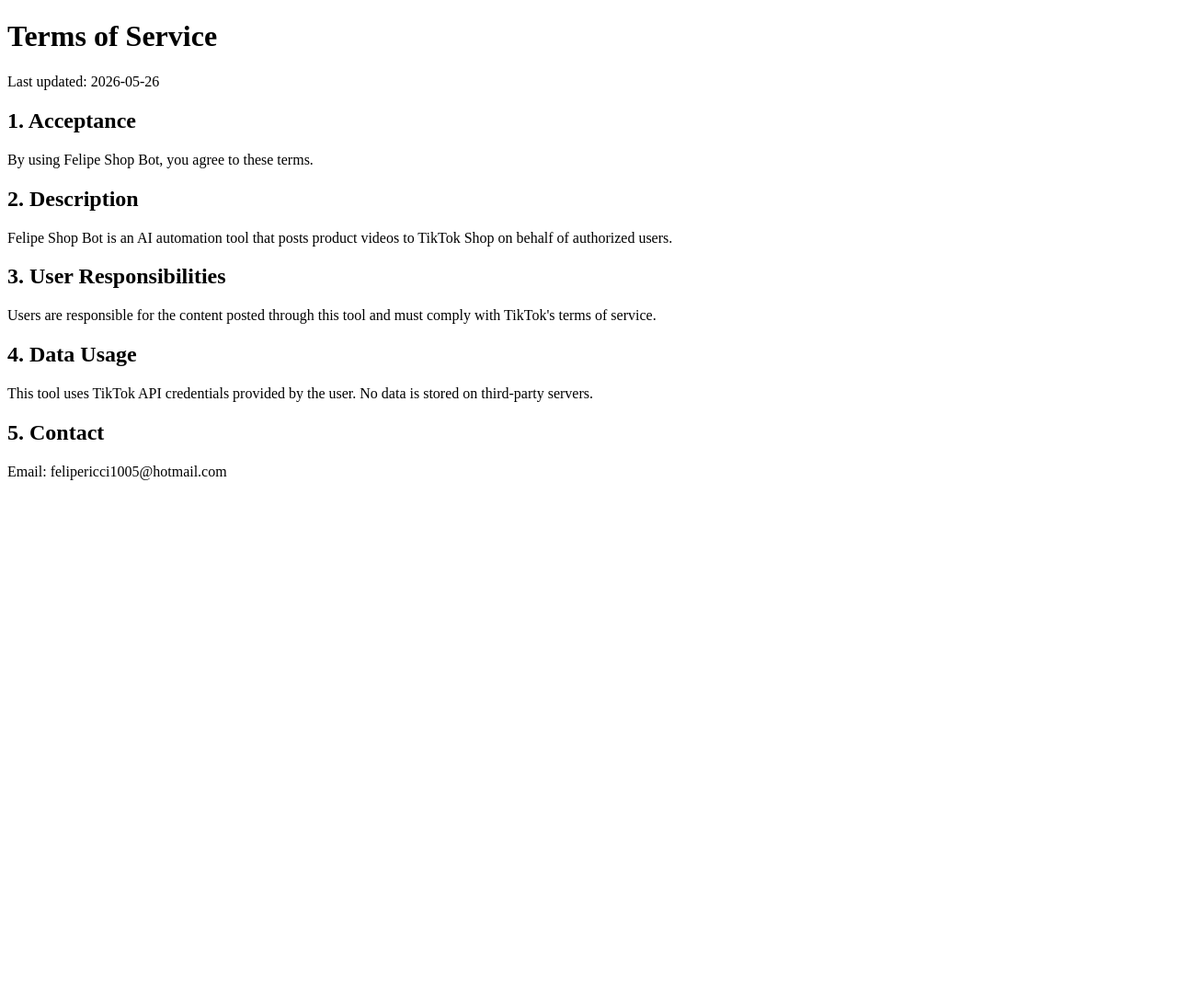
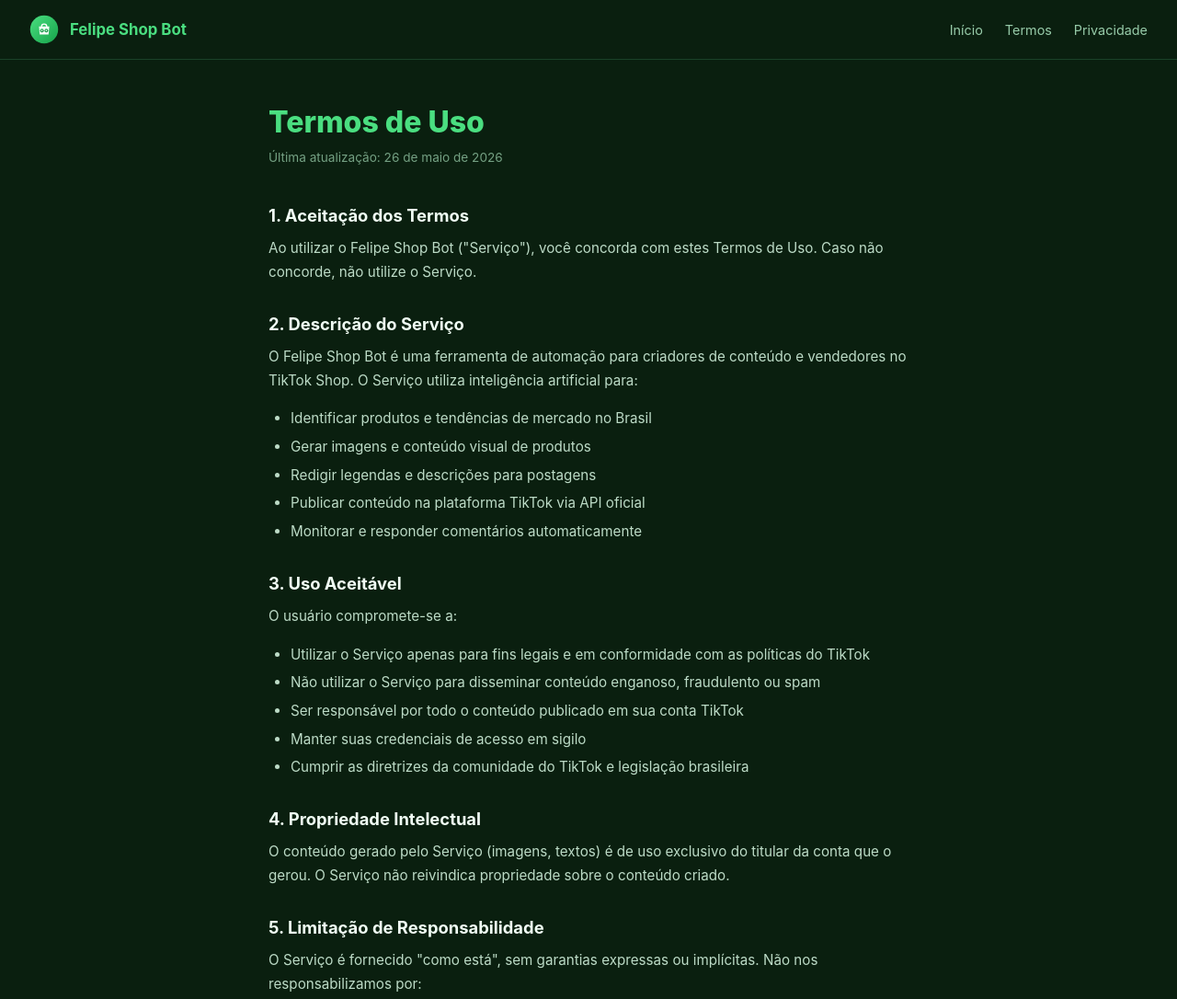
Before and after one commit to felipericci1005/felipericci1005.github.io, a plain HTML site: page terms.html in a window 1280 px wide. Shown: the top 1086 px of the page at 92% size. Before the commit the page ends 800 px from the top, so only its background shows below. Drawn offline with Linux system fonts and the light colour scheme.

Commit message:
feat: green-themed terms page

```diff
--- a/terms.html
+++ b/terms.html
@@ -1 +1,128 @@
-<!DOCTYPE html><html><head><meta charset="UTF-8"><title>Terms of Service - Felipe Shop Bot</title></head><body><h1>Terms of Service</h1><p>Last updated: 2026-05-26</p><h2>1. Acceptance</h2><p>By using Felipe Shop Bot, you agree to these terms.</p><h2>2. Description</h2><p>Felipe Shop Bot is an AI automation tool that posts product videos to TikTok Shop on behalf of authorized users.</p><h2>3. User Responsibilities</h2><p>Users are responsible for the content posted through this tool and must comply with TikTok's terms of service.</p><h2>4. Data Usage</h2><p>This tool uses TikTok API credentials provided by the user. No data is stored on third-party servers.</p><h2>5. Contact</h2><p>Email: felipericci1005@hotmail.com</p></body></html>
+<!DOCTYPE html>
+<html lang="pt-BR">
+<head>
+  <meta charset="UTF-8">
+  <meta name="viewport" content="width=device-width, initial-scale=1.0">
+  <title>Termos de Uso — Felipe Shop Bot</title>
+  <style>
+  :root {
+    --green-50:#f0fdf4;--green-100:#dcfce7;--green-200:#bbf7d0;
+    --green-400:#4ade80;--green-500:#22c55e;--green-600:#16a34a;
+    --green-700:#15803d;--green-800:#166534;--dark:#0a1f0f;
+    --dark-card:#0f2a15;--dark-border:#1a4228;
+  }
+  *{box-sizing:border-box;margin:0;padding:0}
+  body{font-family:-apple-system,BlinkMacSystemFont,'Segoe UI',sans-serif;background:var(--dark);color:var(--green-50);min-height:100vh}
+  nav{display:flex;align-items:center;justify-content:space-between;padding:1rem 2rem;border-bottom:1px solid var(--dark-border);background:rgba(10,31,15,0.95)}
+  .nav-logo{display:flex;align-items:center;gap:.75rem;text-decoration:none}
+  .nav-logo-text{font-size:1.05rem;font-weight:700;color:var(--green-400)}
+  .nav-links{display:flex;gap:1.5rem}
+  .nav-links a{color:var(--green-200);text-decoration:none;font-size:.9rem;opacity:.8;transition:opacity .2s}
+  .nav-links a:hover{opacity:1;color:var(--green-400)}
+  .container{max-width:760px;margin:0 auto;padding:3rem 2rem}
+  h1{font-size:2rem;font-weight:800;color:var(--green-400);margin-bottom:.5rem}
+  .date{color:var(--green-200);opacity:.6;font-size:.85rem;margin-bottom:2.5rem}
+  h2{font-size:1.15rem;font-weight:700;color:var(--green-300);margin:2rem 0 .75rem}
+  p{line-height:1.7;color:var(--green-100);opacity:.85;margin-bottom:1rem;font-size:.95rem}
+  ul{padding-left:1.5rem;margin-bottom:1rem}
+  li{line-height:1.7;color:var(--green-100);opacity:.85;font-size:.95rem;margin-bottom:.3rem}
+  a{color:var(--green-400);text-decoration:none}
+  a:hover{text-decoration:underline}
+  .card{background:var(--dark-card);border:1px solid var(--dark-border);border-radius:12px;padding:1.5rem;margin:1.5rem 0}
+  footer{border-top:1px solid var(--dark-border);padding:1.5rem;text-align:center;color:var(--green-200);opacity:.6;font-size:.85rem;margin-top:3rem}
+  @media(max-width:600px){.container{padding:2rem 1rem}.nav-links{gap:1rem}}
+</style>
+</head>
+<body>
+<nav>
+  <a href="/" class="nav-logo">
+    <svg width="32" height="32" viewBox="0 0 80 80" xmlns="http://www.w3.org/2000/svg">
+  <defs>
+    <linearGradient id="gl1" x1="0%" y1="0%" x2="100%" y2="100%">
+      <stop offset="0%" stop-color="#4ade80"/><stop offset="100%" stop-color="#16a34a"/>
+    </linearGradient>
+    <linearGradient id="gl2" x1="0%" y1="0%" x2="100%" y2="100%">
+      <stop offset="0%" stop-color="#22c55e"/><stop offset="100%" stop-color="#15803d"/>
+    </linearGradient>
+  </defs>
+  <circle cx="40" cy="40" r="38" fill="url(#gl1)"/>
+  <path d="M26 32 L28 54 L52 54 L54 32 Z" fill="white" opacity="0.95"/>
+  <path d="M33 32 C33 23 47 23 47 32" fill="none" stroke="white" stroke-width="3.5" stroke-linecap="round"/>
+  <circle cx="34" cy="43" r="5" fill="url(#gl2)"/>
+  <circle cx="46" cy="43" r="5" fill="url(#gl2)"/>
+  <circle cx="34" cy="43" r="2" fill="white"/>
+  <circle cx="46" cy="43" r="2" fill="white"/>
+</svg>
+    <span class="nav-logo-text">Felipe Shop Bot</span>
+  </a>
+  <div class="nav-links">
+    <a href="/">Início</a>
+    <a href="/terms.html">Termos</a>
+    <a href="/privacy.html">Privacidade</a>
+  </div>
+</nav>
+<div class="container">
+  <h1>Termos de Uso</h1>
+  <p class="date">Última atualização: 26 de maio de 2026</p>
+
+  <h2>1. Aceitação dos Termos</h2>
+  <p>Ao utilizar o Felipe Shop Bot ("Serviço"), você concorda com estes Termos de Uso. Caso não concorde, não utilize o Serviço.</p>
+
+  <h2>2. Descrição do Serviço</h2>
+  <p>O Felipe Shop Bot é uma ferramenta de automação para criadores de conteúdo e vendedores no TikTok Shop. O Serviço utiliza inteligência artificial para:</p>
+  <ul>
+    <li>Identificar produtos e tendências de mercado no Brasil</li>
+    <li>Gerar imagens e conteúdo visual de produtos</li>
+    <li>Redigir legendas e descrições para postagens</li>
+    <li>Publicar conteúdo na plataforma TikTok via API oficial</li>
+    <li>Monitorar e responder comentários automaticamente</li>
+  </ul>
+
+  <h2>3. Uso Aceitável</h2>
+  <p>O usuário compromete-se a:</p>
+  <ul>
+    <li>Utilizar o Serviço apenas para fins legais e em conformidade com as políticas do TikTok</li>
+    <li>Não utilizar o Serviço para disseminar conteúdo enganoso, fraudulento ou spam</li>
+    <li>Ser responsável por todo o conteúdo publicado em sua conta TikTok</li>
+    <li>Manter suas credenciais de acesso em sigilo</li>
+    <li>Cumprir as diretrizes da comunidade do TikTok e legislação brasileira</li>
+  </ul>
+
+  <h2>4. Propriedade Intelectual</h2>
+  <p>O conteúdo gerado pelo Serviço (imagens, textos) é de uso exclusivo do titular da conta que o gerou. O Serviço não reivindica propriedade sobre o conteúdo criado.</p>
+
+  <h2>5. Limitação de Responsabilidade</h2>
+  <p>O Serviço é fornecido "como está", sem garantias expressas ou implícitas. Não nos responsabilizamos por:</p>
+  <ul>
+    <li>Resultados de vendas ou desempenho das publicações</li>
+    <li>Alterações nas políticas do TikTok que afetem o funcionamento</li>
+    <li>Dados gerados por terceiros ou APIs externas</li>
+    <li>Interrupções temporárias do serviço por manutenção</li>
+  </ul>
+
+  <h2>6. Autorização de Acesso ao TikTok</h2>
+  <p>Para utilizar o Serviço, você autoriza o Felipe Shop Bot a acessar sua conta TikTok com as seguintes permissões:</p>
+  <ul>
+    <li>Publicação de conteúdo (fotos e vídeos) em seu perfil</li>
+    <li>Leitura de comentários nas suas publicações</li>
+    <li>Publicação de respostas a comentários em seu nome</li>
+  </ul>
+  <p>Você pode revogar essas permissões a qualquer momento nas configurações do TikTok.</p>
+
+  <h2>7. Cancelamento</h2>
+  <p>Você pode cancelar o uso do Serviço a qualquer momento revogando as permissões concedidas ao aplicativo nas configurações de privacidade do TikTok.</p>
+
+  <h2>8. Alterações nos Termos</h2>
+  <p>Podemos atualizar estes termos periodicamente. Notificaremos sobre mudanças significativas. O uso continuado do Serviço após as alterações constitui aceitação dos novos termos.</p>
+
+  <h2>9. Contato</h2>
+  <div class="card">
+    <p>Para dúvidas, solicitações ou suporte:</p>
+    <p><strong>Email:</strong> <a href="mailto:felipericci1005@hotmail.com">felipericci1005@hotmail.com</a></p>
+  </div>
+</div>
+<footer>
+  © 2026 Felipe Shop Bot · <a href="/">Início</a> · <a href="/privacy.html">Privacidade</a>
+</footer>
+</body>
+</html>
```
